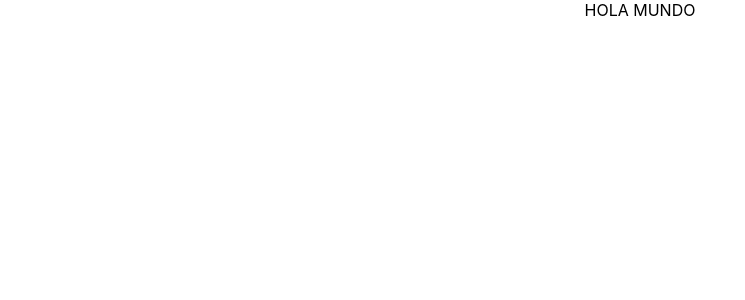
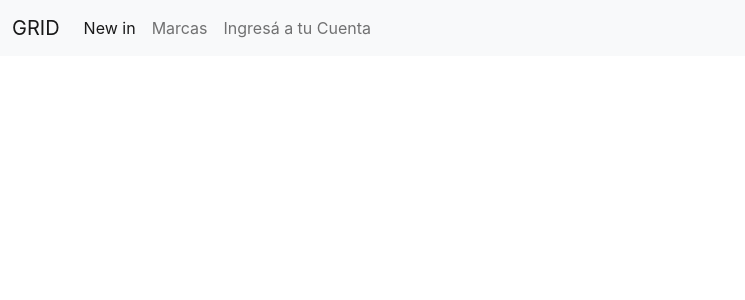
Before and after one commit to maxicassarino/telstar, a React (Create React App) app: page / in a window 1280 px wide. Shown: the top 300 px of the page, without its empty margins (0-745 px from the left). Built offline with nearby package versions, Linux system fonts and the light colour scheme.

Commit message:
Desafio N°2

```diff
--- a/package.json
+++ b/package.json
@@ -8,6 +8,7 @@
     "@testing-library/user-event": "^13.5.0",
     "react": "^18.1.0",
     "react-dom": "^18.1.0",
+    "react-router-dom": "^6.3.0",
     "react-scripts": "5.0.1",
     "web-vitals": "^2.1.4"
   },
--- a/public/index.html
+++ b/public/index.html
@@ -24,6 +24,7 @@
       work correctly both with client-side routing and a non-root public URL.
       Learn how to configure a non-root public URL by running `npm run build`.
     -->
+    <link href="https://cdn.jsdelivr.net/npm/bootstrap@5.2.0-beta1/dist/css/bootstrap.min.css" rel="stylesheet" integrity="sha384-0evHe/X+R7YkIZDRvuzKMRqM+OrBnVFBL6DOitfPri4tjfHxaWutUpFmBp4vmVor" crossorigin="anonymous">
     <title>React App</title>
   </head>
   <body>
--- a/src/App.js
+++ b/src/App.js
@@ -1,10 +1,15 @@
+//@ts-check
 import logo from './logo.svg';
 import './App.css';
+import { BrowserRouter as Router} from 'react-router-dom';
+import NavBar from './components/NavBar';
 
 function App() {
   return (
-    <div className="App">
-      HOLA MUNDO
+    <div className='App'>
+      <Router>
+        <NavBar/>
+      </Router>
     </div>
   );
 }
--- /dev/null
+++ b/src/components/NavBar.js
@@ -0,0 +1,31 @@
+import React from 'react'
+
+const NavBar = () => {
+    return (
+        <div>
+            <nav className="navbar navbar-expand-lg bg-light">
+                <div className="container-fluid">
+                    <a className="navbar-brand" href="#">GRID</a>
+                    <button className="navbar-toggler" type="button" data-bs-toggle="collapse" data-bs-target="#navbarNavDropdown" aria-controls="navbarNavDropdown" aria-expanded="false" aria-label="Toggle navigation">
+                    <span className="navbar-toggler-icon"></span>
+                    </button>
+                    <div className="collapse navbar-collapse" id="navbarNavDropdown">
+                    <ul className="navbar-nav">
+                        <li className="nav-item">
+                        <a className="nav-link active" aria-current="page" href="#">New in</a>
+                        </li>
+                        <li className="nav-item">
+                        <a className="nav-link" href="#">Marcas</a>
+                        </li>
+                        <li className="nav-item">
+                        <a className="nav-link" href="#">Ingresá a tu Cuenta</a>
+                        </li>
+                    </ul>
+                    </div>
+                </div>
+            </nav>
+        </div>
+    )
+}
+
+export default NavBar
--- a/src/index.js
+++ b/src/index.js
@@ -6,9 +6,11 @@
 
 const root = ReactDOM.createRoot(document.getElementById('root'));
 root.render(
-  <React.StrictMode>
+  <>
+    {/*<React.StrictMode>*/}
     <App />
-  </React.StrictMode>
+    {/*</React.StrictMode>*/}
+  </>
 );
 
 // If you want to start measuring performance in your app, pass a function
```
Also changed, not shown: src/components/logo.png (added), 1 other file (tests, documents, lock files or other folders).
